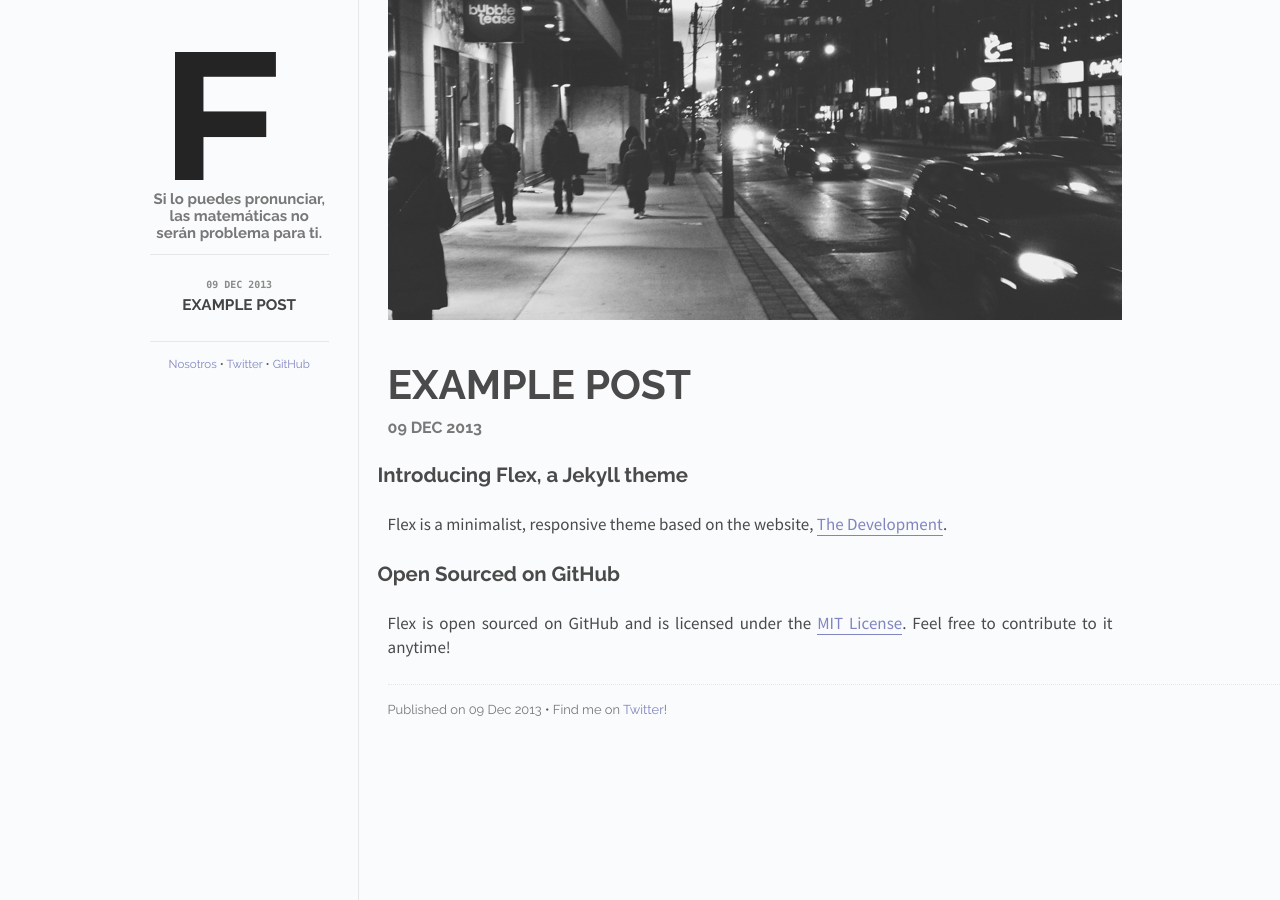
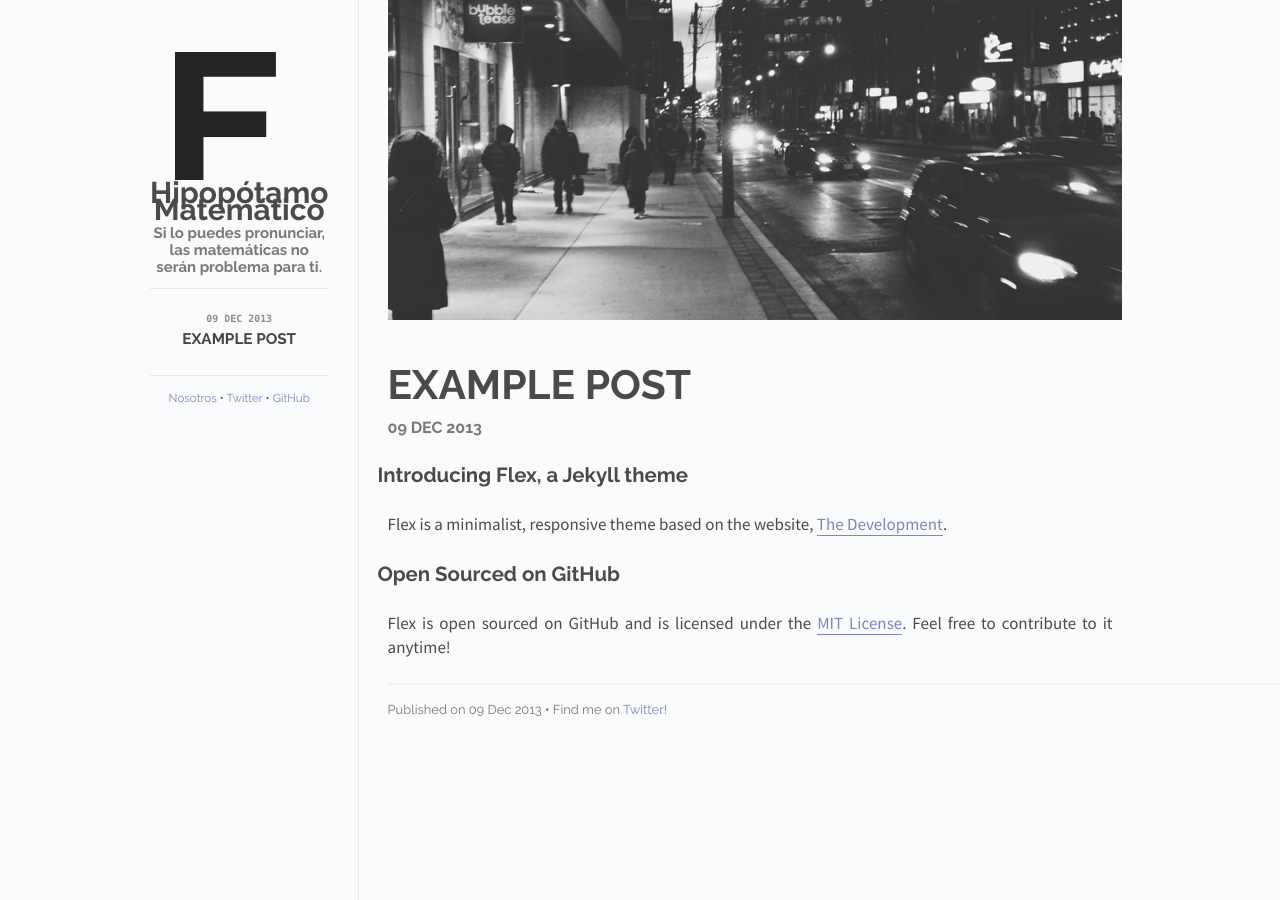
Before and after one commit to hipopotamomatematico/hipopotamomatematico.github.io, a Jekyll site: the page built from index.html, in a window 1280 px wide. Built offline with Jekyll 4.4.1, drawn with Linux system fonts in a browser that asks for light colours; Markdown is read by kramdown in place of the engine named in the settings.

Commit message:
Update default.html

```diff
--- a/_layouts/default.html
+++ b/_layouts/default.html
@@ -24,6 +24,7 @@
       <div class="sidebar" id="sidebar">
         <div class="header">
           <h1 class="title"><a href="/"><img id="logo" src="/images/logo.png"></a></h1>
+          <h1>Hipopótamo Matemático</h1>
           <span class="tagline">Si lo puedes pronunciar, las matemáticas no serán problema para ti.</span>
         </div>
         <div class="posts">
```
